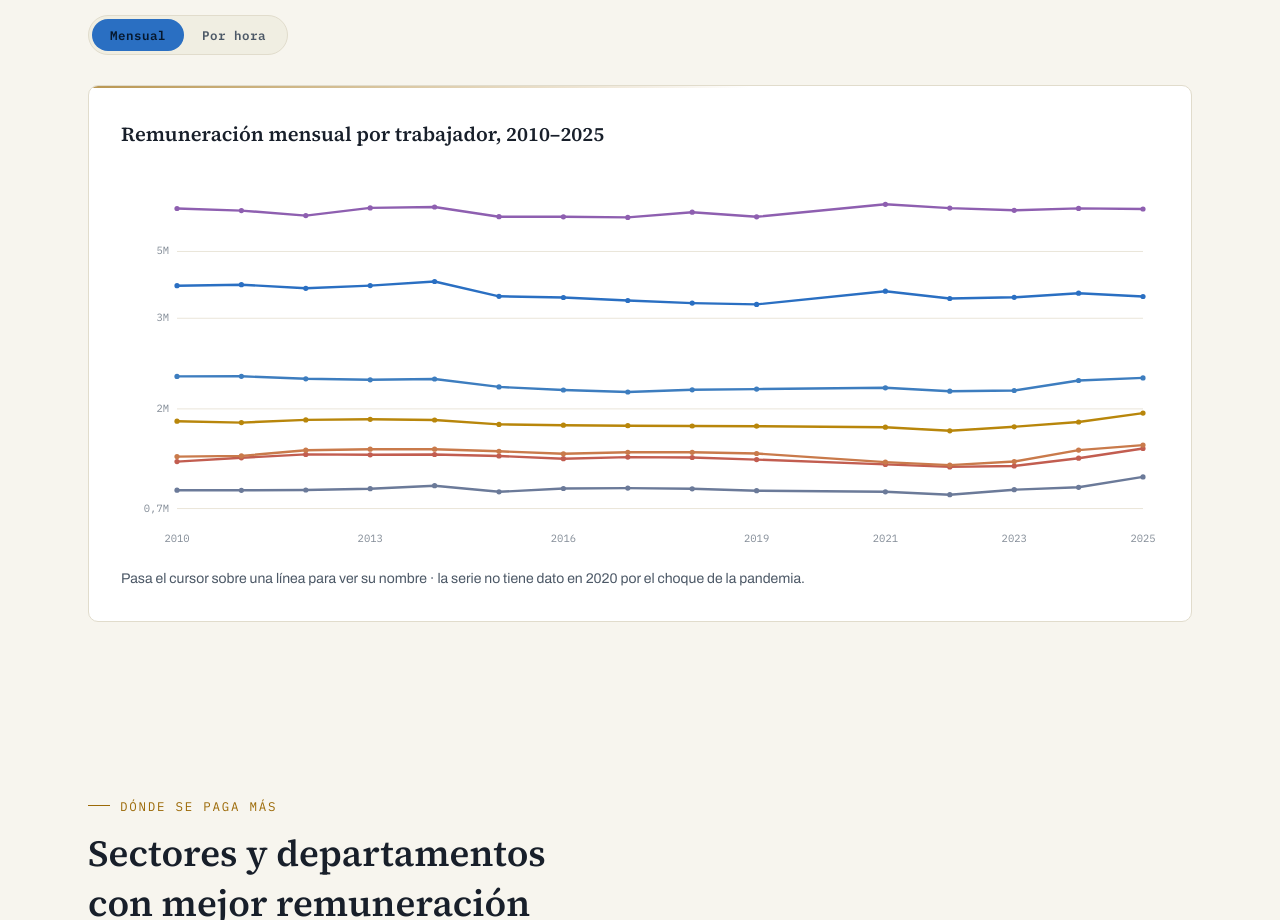
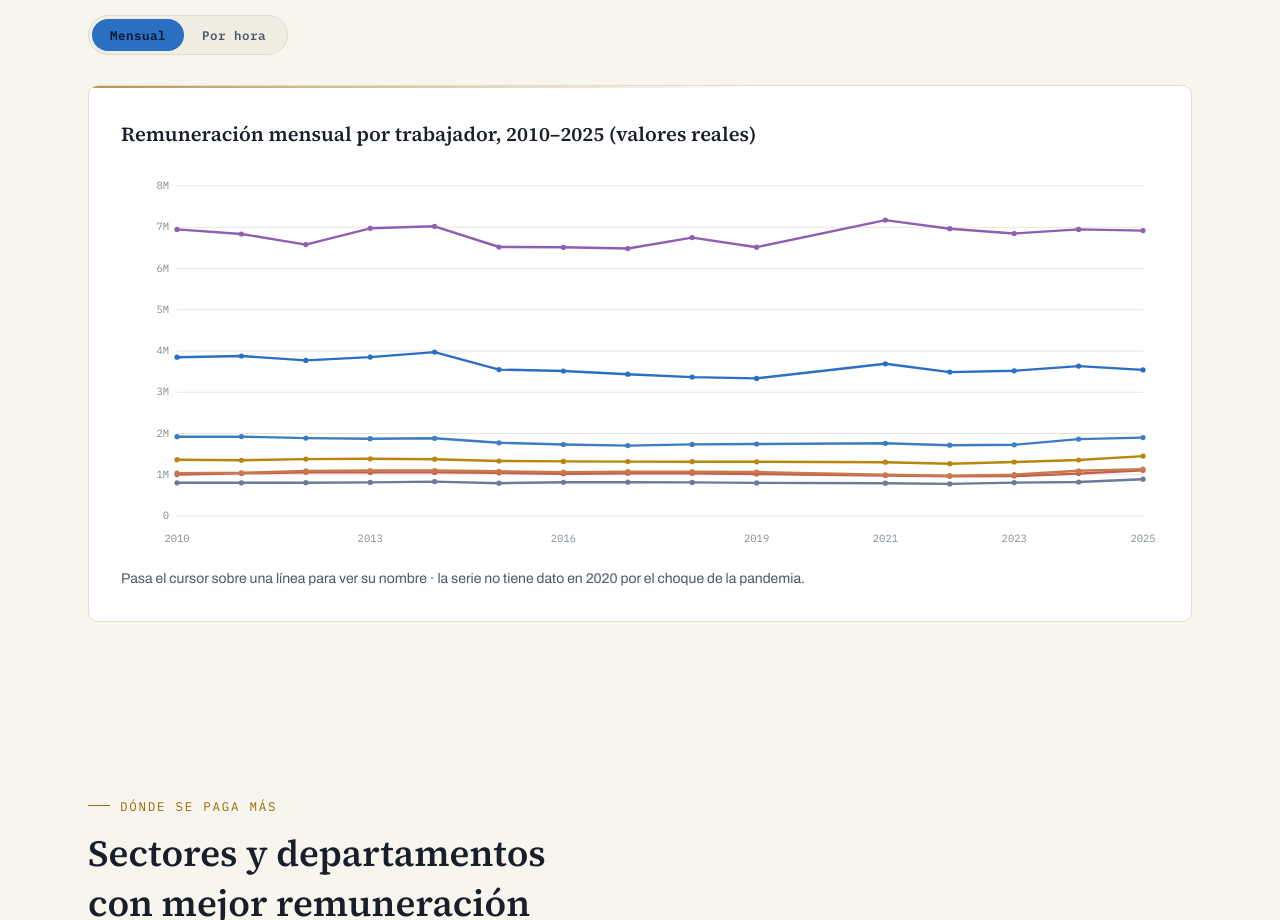
Before and after one commit to Kin-George/CJC-Interactividad04, a plain HTML site: page docs/index.html in a window 1280 px wide. Shown: the part 2875-3795 px from the top of the page. Drawn offline with Linux system fonts and the light colour scheme.

Commit message:
Add files via upload

```diff
--- a/docs/index.html
+++ b/docs/index.html
@@ -1388,18 +1388,23 @@
         <span class="dot" style="background:${LINE_COLORS[i]}"></span>${n.label}
       </button>`).join('');
   }
-  function niceLogTicks(lo, hi){
-    const all = [500000,700000,1000000,1500000,2000000,3000000,4000000,5000000,7000000,10000000,
-                 2500,3500,5000,7000,10000,15000,20000,30000,40000,60000].sort((a,b)=>a-b);
-    let ticks = all.filter(c => c >= lo && c <= hi);
-    if(ticks.length > 6) ticks = ticks.filter((_,i) => i % Math.ceil(ticks.length/6) === 0);
+  function niceLinearTicks(maxVal, targetCount){
+    targetCount = targetCount || 5;
+    const rawStep = maxVal / targetCount;
+    const mag = Math.pow(10, Math.floor(Math.log10(rawStep)));
+    const norm = rawStep / mag;
+    const niceNorm = norm < 1.5 ? 1 : norm < 3 ? 2 : norm < 7 ? 5 : 10;
+    const step = niceNorm * mag;
+    const niceMax = Math.ceil(maxVal / step) * step;
+    const ticks = [];
+    for(let v=0; v<=niceMax+1e-6; v+=step) ticks.push(Math.round(v));
     return ticks;
   }
   function renderSerie(){
     const host = document.getElementById('serie-chart');
     host.innerHTML = '';
     document.getElementById('serie-heading').textContent = serieState.metric === 'mensual'
-      ? 'Remuneración mensual por trabajador, 2010–2025' : 'Remuneración por hora trabajada, 2010–2025';
+      ? 'Remuneración mensual por trabajador, 2010–2025 (valores reales)' : 'Remuneración por hora trabajada, 2010–2025 (valores reales)';
     const metricKey = serieState.metric === 'mensual' ? 'remMensual' : 'remHora';
     const w = measureW(host, 900);
     const compact = w < 480;
@@ -1411,15 +1416,15 @@
     const xScale = yr => marginL + ((yr-xMin)/(xMax-xMin))*plotW;
     const visible = DATA.serieNacional.filter(d => !serieState.hidden[d.cod]);
     const vals = visible.map(d => d[metricKey]);
-    const logMin = Math.log10(Math.min(...vals)*0.85), logMax = Math.log10(Math.max(...vals)*1.15);
-    const yScale = v => marginT + plotH - ((Math.log10(v)-logMin)/(logMax-logMin))*plotH;
+    const ticks = niceLinearTicks(Math.max(...vals));
+    const yMax = ticks[ticks.length-1];
+    const yScale = v => marginT + plotH - (v/yMax)*plotH;
 
     let svg = `<svg viewBox="0 0 ${w} ${h}" width="100%" height="${h}">`;
-    const ticks = niceLogTicks(Math.min(...vals)*0.85, Math.max(...vals)*1.15);
     ticks.forEach(t => {
       const y = yScale(t);
       svg += `<line class="grid-line" x1="${marginL}" x2="${w-marginR}" y1="${y}" y2="${y}"></line>`;
-      const lbl = serieState.metric === 'hora' ? Math.round(t/1e3)+'k'
+      const lbl = t === 0 ? '0' : serieState.metric === 'hora' ? Math.round(t/1e3)+'k'
         : (t/1e6).toLocaleString('es-CO',{maximumFractionDigits:t<1e6?1:0})+'M';
       svg += `<text x="${marginL-8}" y="${y+3}" text-anchor="end" font-family="IBM Plex Mono, monospace" font-size="${compact?9:10.5}" fill="var(--text-faint)">${lbl}</text>`;
     });
```
